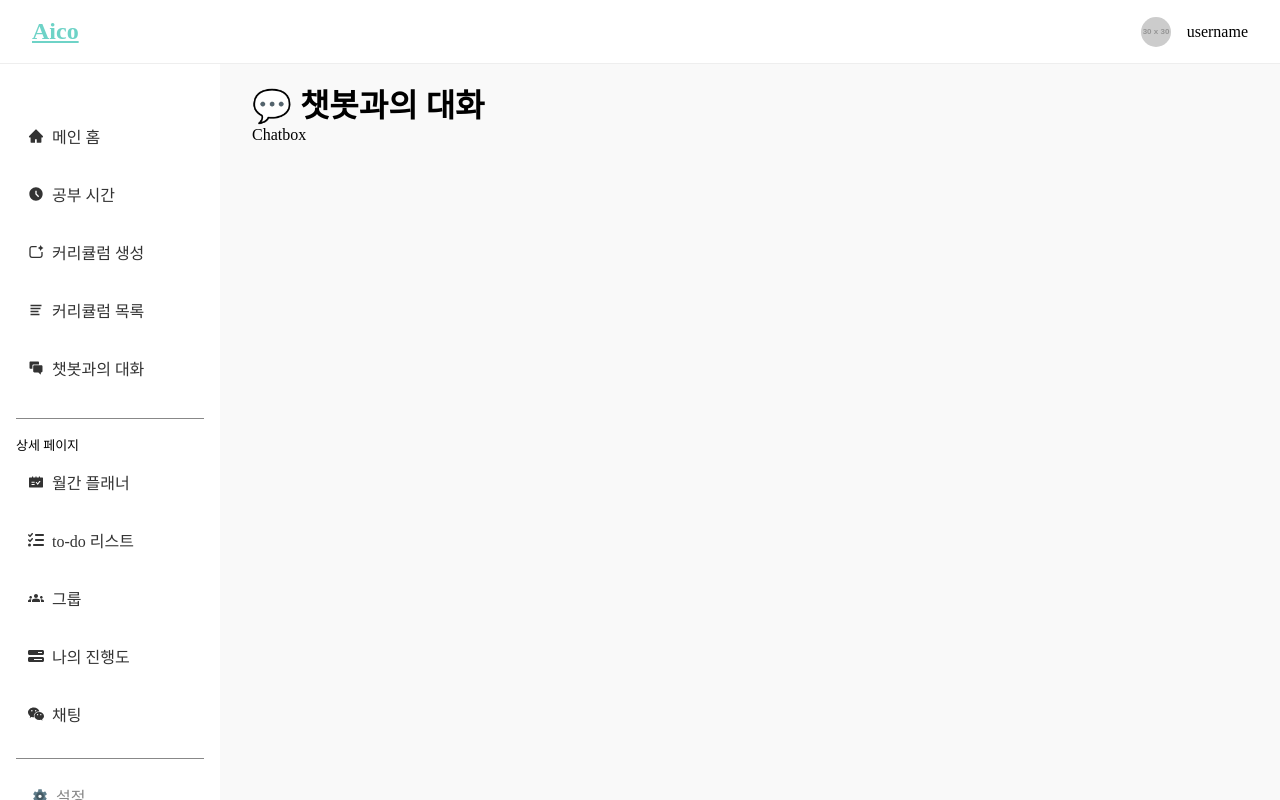
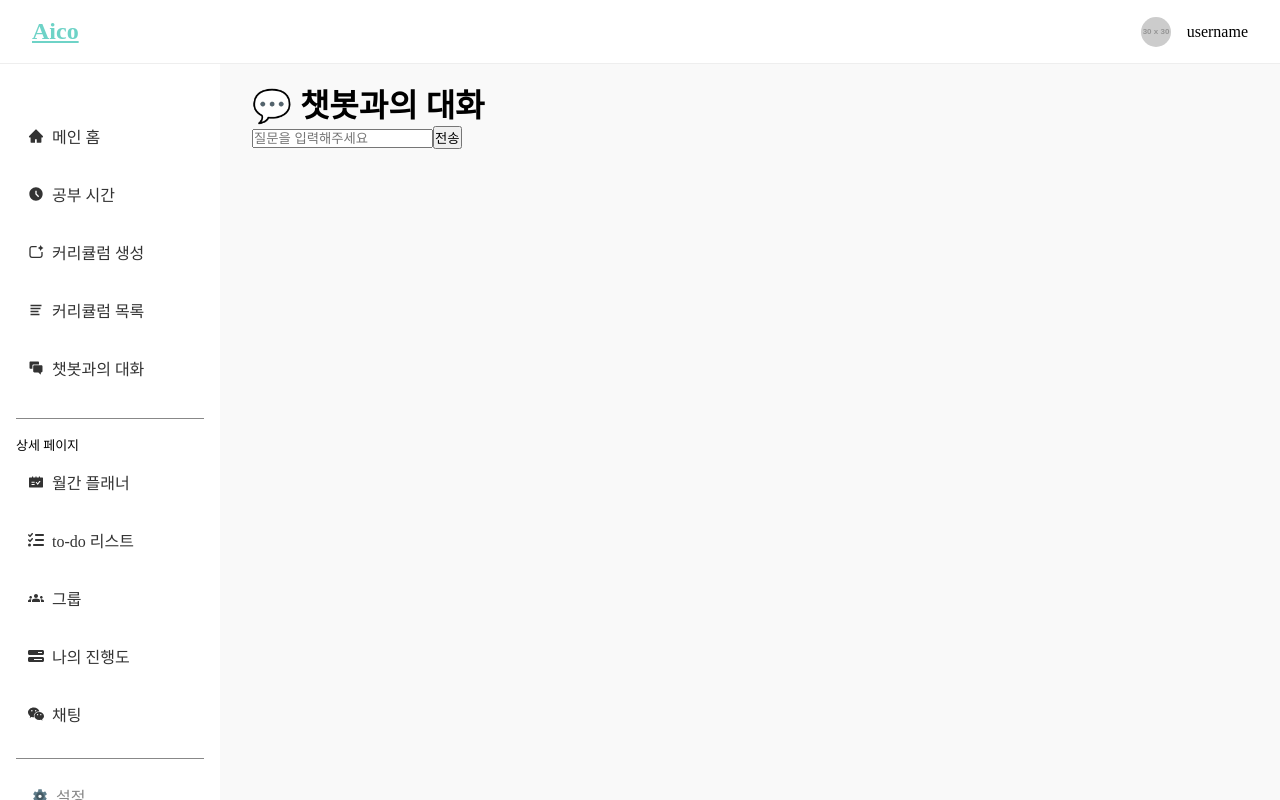
Before and after one commit to aico-team/aico-frontend, a React (Vite) app: page /QnaPage in a window 1280 px wide. Built offline with nearby package versions, Linux system fonts and the light colour scheme.

Commit message:
feat: 챗봇 대화창 구현 및 로딩 상태 적용

```diff
--- a/src/components/ChatBox.jsx
+++ b/src/components/ChatBox.jsx
@@ -1,10 +1,69 @@
-import React from "react";
+import React, { useState } from "react";
+import apiClient from "../lib/apiClient";
 
 const ChatBox = () => {
+  const [input, setInput] = useState("");
+  const [messages, setMessages] = useState([]);
+  const [error, setError] = useState(null);
+  const [loading, setLoading] = useState(false);
+
+  const onChange = (e) => {
+    setInput(e.target.value);
+  };
+
+  const handleSend = async (e) => {
+    if (!input.trim()) {
+      setError("질문을 입력해주세요.");
+      return;
+    }
+
+    setLoading(true);
+
+    try {
+      const response = await apiClient.post("/chat", { message: input });
+      console.log("서버 응답:", response.data);
+
+      //메시지 상태에 불러온 메시지 저장
+      setMessages((prev) => [
+        ...prev,
+        { role: "user", text: input },
+        { role: "bot", text: response.data },
+      ]);
+
+      setInput(""); //입력창 초기화
+      setError(null);
+    } catch (err) {
+      setError("질문 불러오기 실패:" + err.message);
+      console.log(err);
+    } finally {
+      setLoading(false); //로딩 종료
+    }
+  };
+
   return (
     <div>
       <div>
-        <p>Chatbox</p>
+        {messages.map((msg, idx) => (
+          <div className="message-box" key={idx}>
+            <strong>{msg.role === "user" ? "🧑 사용자" : "🧠 봇"}</strong>
+            <div>{msg.text}</div>
+          </div>
+        ))}
+        <div>
+          {loading && <p>🧠답변 생성 중입니다...</p>}
+          <div>
+            <input
+              type="text"
+              value={input}
+              onChange={onChange}
+              placeholder="질문을 입력해주세요"
+              required
+            />
+            <button type="submit" onClick={handleSend}>
+              전송
+            </button>
+          </div>
+        </div>
       </div>
     </div>
   );
```
